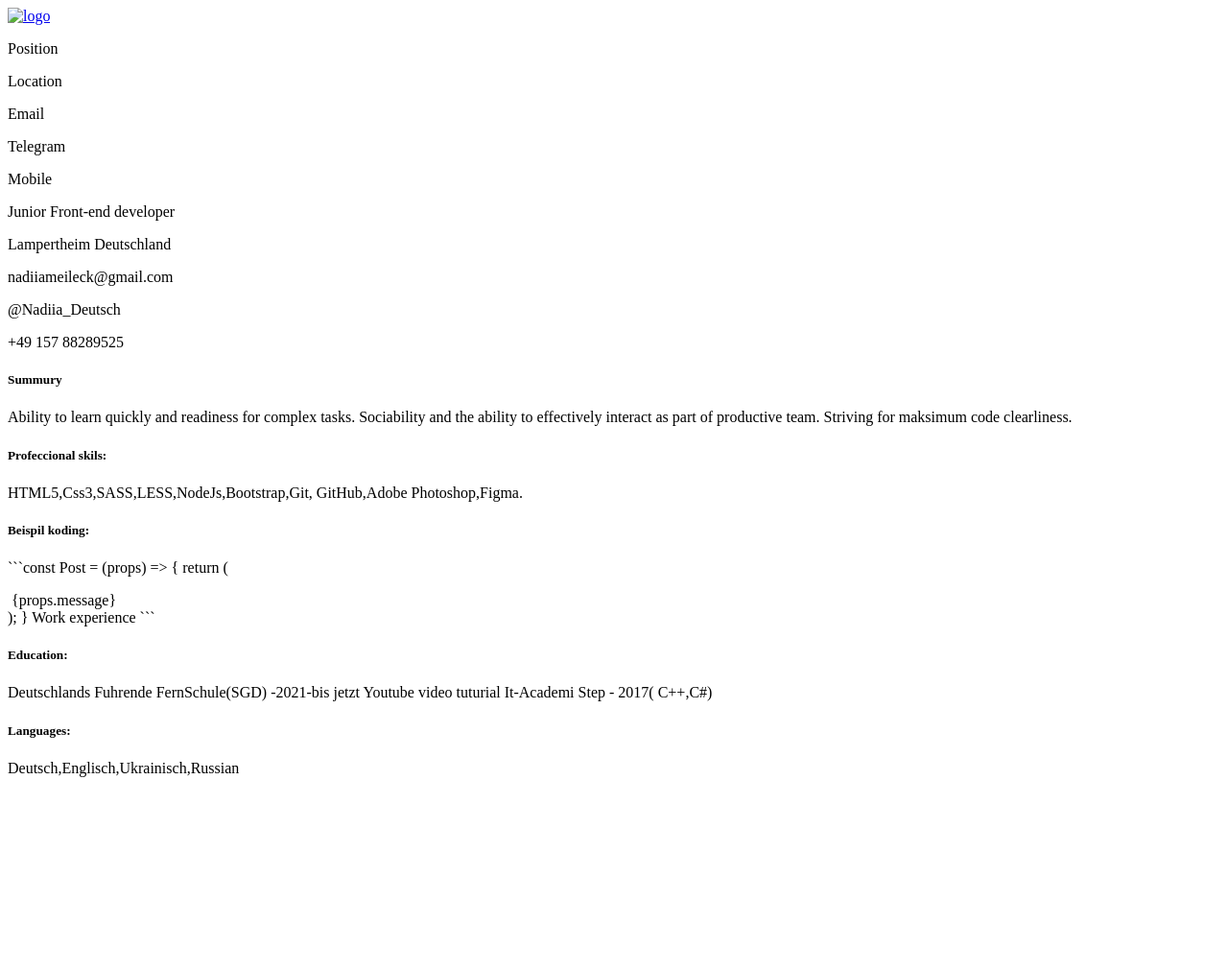
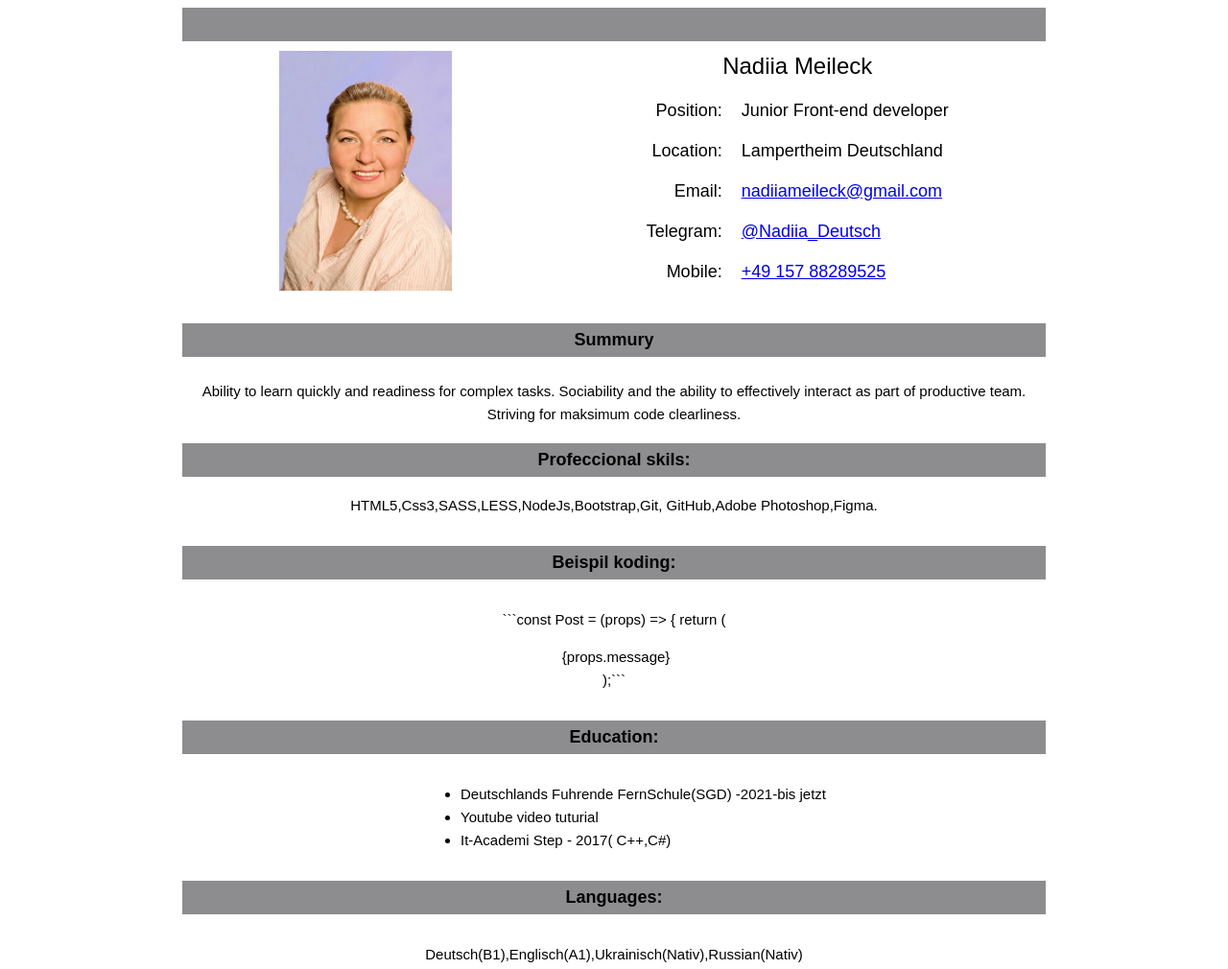
Before and after one commit to nadiiamein/rsschool-cv, a plain HTML site: page index.html in a window 1280 px wide. Shown: the whole page at 96% size. Before the commit the page ends 826 px from the top, so only its background shows below. Drawn offline with Linux system fonts and the light colour scheme.

Commit message:
HTML & CSS (#5)
* feat: add style.css und images

* HTML & CSS (#4)

* feat add h4

* add -m h3

* refactor: fixed errors after validator

* refactor: fixed errors after validator2

````diff
--- a/index.html
+++ b/index.html
@@ -5,49 +5,65 @@
     <meta charset="UTF-8">
     <meta name="viewport" content="width=device-width, initial-scale=1.0">
     <title>VC</title>
+    <link rel="stylesheet" href="style.css">
+
 </head>
 
 <body>
     <header class="header">
         <div class="container">
+            <div class="header_color"> </div>
             <div class="header_inner">
                 <div class="header_inner_logo">
                     <div class="logo">
-                        <a class="logo_link" href="#"">
-						<img src=" images/logo.png" alt="logo" class="logo_link-img">
+                        <a class="logo_link" href="#">
+                            <img src=" images/logo.jpg" alt="logo" class="logo_link-img">
                         </a>
                     </div>
+                </div>
+
+                <div class="header_name"> Nadiia Meileck
+                    <div class="header_info">
+
                         <div class="header_inner_title">
                             <div class="title">
-                            <p>Position</p>
-                            <p>Location</p>
-                            <p>Email</p>
-                            <p>Telegram</p>
-                            <p>Mobile</p>
+                                <p>Position:</p>
+                                <p>Location:</p>
+                                <p>Email:</p>
+                                <p>Telegram:</p>
+                                <p>Mobile:</p>
 
                             </div>
+                        </div>
+
                         <div class="header_inner_text">
                             <div class="text">
                                 <p>Junior Front-end developer</p>
                                 <p>Lampertheim Deutschland</p>
-                                <p><a>nadiiameileck@gmail.com</a></p>
-                                <p><a>@Nadiia_Deutsch</a></p>
-                                <p><a>+49 157 88289525</a></p>
-
+                                <p><a href="#"> nadiiameileck@gmail.com</a></p>
+                                <p><a href="#"> @Nadiia_Deutsch</a></p>
+                                <p><a href="#"> +49 157 88289525</a></p>
                             </div>
                         </div>
                     </div>
+                </div>
+            </div>
+        </div>
+    </header>
+
     <section class="info">
         <div class="container">
             <div class="info_inner">
                 <div class="info_box">
-                                    <h5 class="info_title">
+                    <h4 class="info_title">
                         Summury
-                                    </h5>
+                    </h4>
                     <p class="info_text">
                         Ability to learn quickly and readiness for complex tasks.
                         Sociability and the ability to effectively interact as part of productive team.
                         Striving for maksimum code clearliness. </p>
+                </div>
+            </div>
         </div>
     </section>
 
@@ -56,11 +72,13 @@
         <div class="container">
             <div class="skils_inner">
                 <div class="skils_box">
-                                    <h5 class="skils_title">
+                    <h3 class="skils_title">
                         Profeccional skils:
-                                    </h5>
+                    </h3>
                     <p class="skils_text">
                         HTML5,Css3,SASS,LESS,NodeJs,Bootstrap,Git, GitHub,Adobe Photoshop,Figma. </p>
+                </div>
+            </div>
         </div>
     </section>
 
@@ -73,19 +91,15 @@
                     </h5>
                     <p class="beispiel_text">
                         ```const Post = (props) => {
-
                         return (
-
                         <div className={s.item}>
                             <img src=''></img>
                             {props.message}
-
                         </div>
-                                        );
-                                        }
-
-                                        Work experience
-                                        ```
+                        );```
+                    </p>
+                </div>
+            </div>
         </div>
     </section>
 
@@ -96,12 +110,18 @@
                     <h5 class="education_title">
                         Education:
                     </h5>
-                                    <p class="education_text">
-                                        Deutschlands Fuhrende FernSchule(SGD) -2021-bis jetzt
-
-                                        Youtube video tuturial
-
-                                        It-Academi Step - 2017( C++,C#) </p>
+                    <div class="education_text">
+                        <div class="education_ul">
+                            <ul>
+                                <li>Deutschlands Fuhrende FernSchule(SGD) -2021-bis jetzt </li>
+                                <li> Youtube video tuturial
+                                </li>
+                                <li> It-Academi Step - 2017( C++,C#)</li>
+                            </ul>
+                        </div>
+                    </div>
+                </div>
+            </div>
         </div>
     </section>
 
@@ -114,11 +134,13 @@
                         Languages:
                     </h5>
                     <p class="languages_text">
-                                        Deutsch,Englisch,Ukrainisch,Russian </p>
+                        Deutsch(B1),Englisch(A1),Ukrainisch(Nativ),Russian(Nativ) </p>
+                </div>
+            </div>
         </div>
     </section>
 
-    </header>
+
 
 </body>
 
--- /dev/null
+++ b/style.css
@@ -0,0 +1,66 @@
+*{
+	box-sizing: border-box;
+}
+body{
+	font-family: 'Source Sans Pro', sans-serif;
+	font-size: 15px;
+	line-height: 24px;
+}
+.container{
+	max-width: 900px;
+	margin-left: auto;
+	margin-right: auto;
+    text-align: center;
+
+}
+.header_color{
+    background-color: rgb(141, 140, 143);
+    height: 35px;
+
+}
+.header_name{
+    position: center;
+    font-size: 24px;
+	line-height: 32px;
+}
+.header_inner{
+    display: flex;
+    justify-content: space-around;
+    margin-top: 10px;
+
+}
+
+.header_inner_logo img{
+    height: 250px;
+    width: 180px;
+}
+.header_info{
+    display: flex;
+    font-size: 18px;
+	line-height: 24px;
+}
+.header_inner_title{
+    text-align: right;
+}
+.header_inner_text{
+    text-align: left;
+    padding-left: 20px;
+}
+.info_title,
+.skils_title,
+.beispiel_title,
+.education_title,
+.languages_title{
+    font-size: 18px;
+    line-height: 24px;
+    background-color: rgb(141, 140, 143);
+    height: 35px;
+    padding-top: 5px;
+
+}
+.education_text{
+padding-left: 250px;}
+
+.education_text{
+text-align: left;
+}
````
Also changed, not shown: images/logo.jpg (added). Lines whose indentation alone changed are shown as unchanged.
